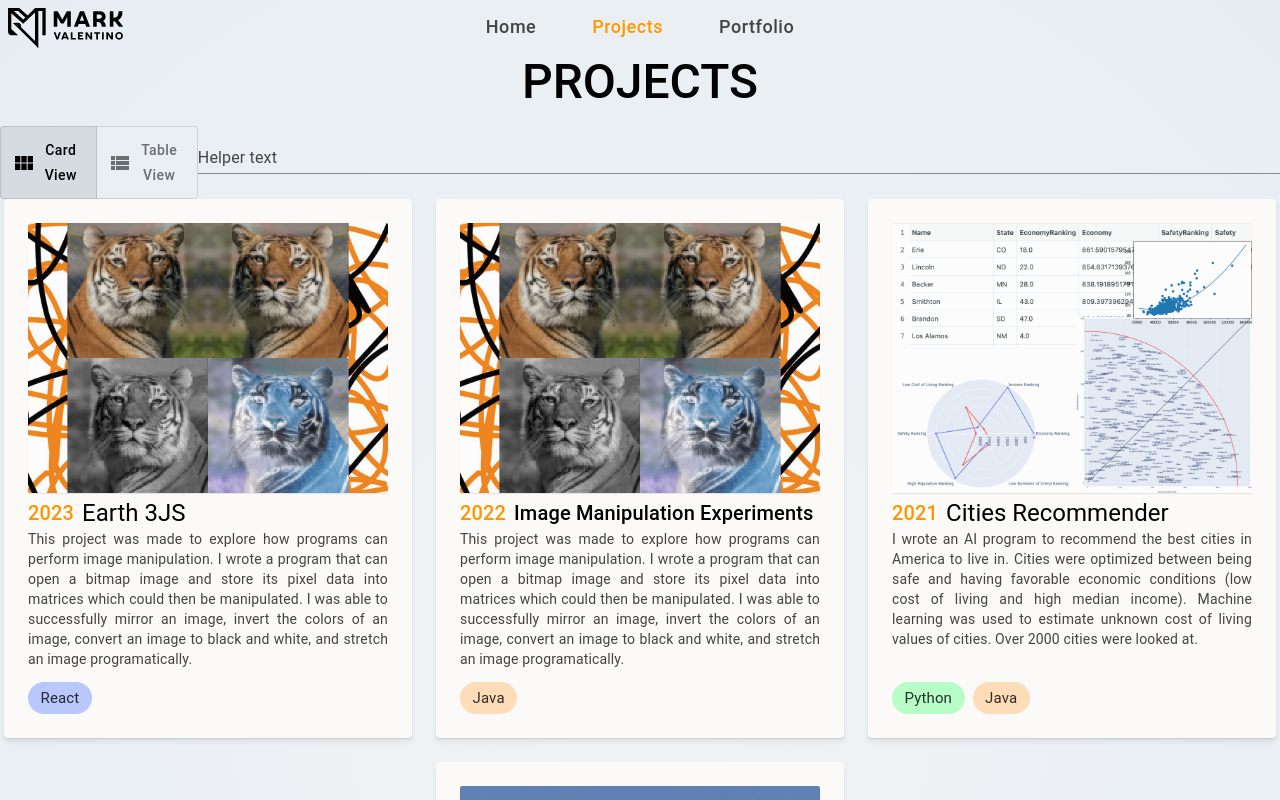
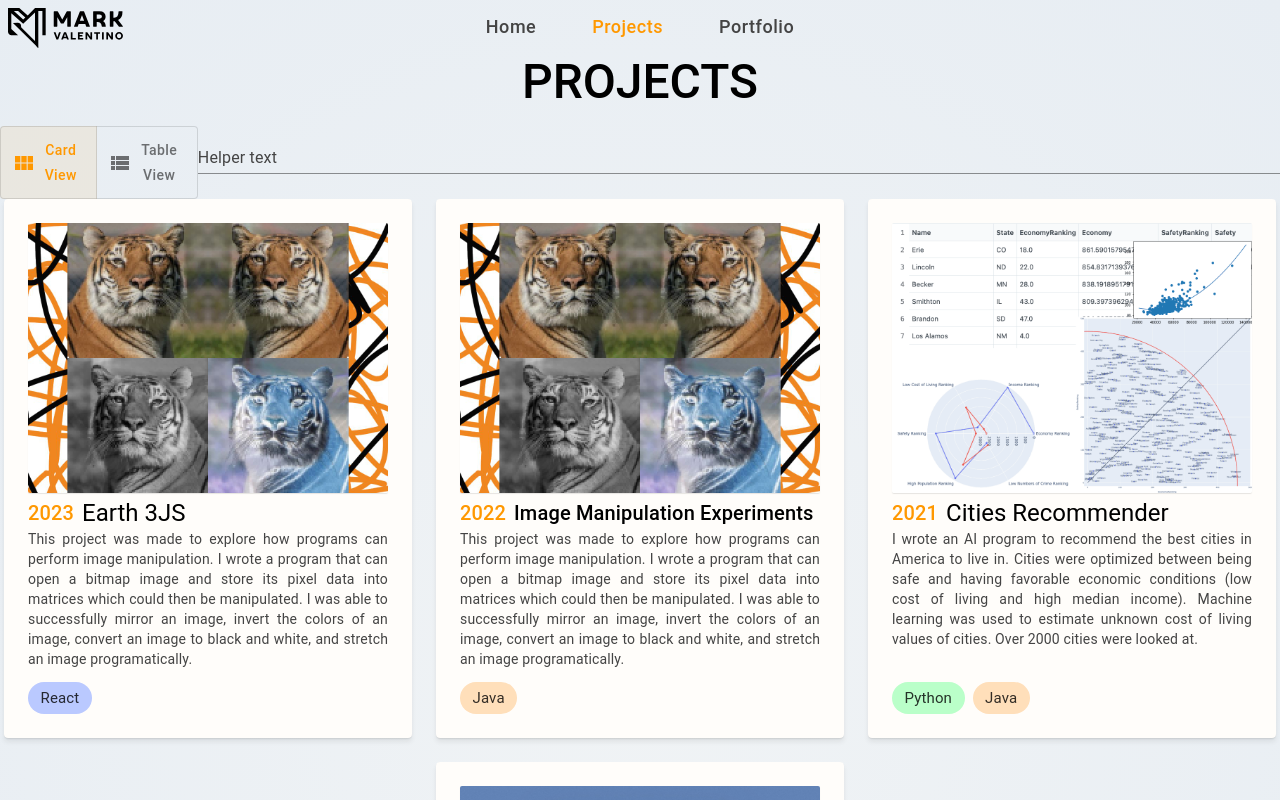
Before and after one commit to M-Valentino/M-Valentino_Node, a Next.js app: page /projects in a window 1280 px wide. Shown: the top 800 px of the page. Built offline with nearby package versions, Linux system fonts and the light colour scheme.

Commit message:
changed color of toggle button

```diff
--- a/src/pages/projects.jsx
+++ b/src/pages/projects.jsx
@@ -56,6 +56,7 @@ export default function projects() {
                 value="cardView"
                 aria-label="cardView"
                 disabled={view === "cardView"}
+                color="primary"
               >
                 <ViewModuleIcon /> Card View
               </ToggleButton>
@@ -63,6 +64,7 @@ export default function projects() {
                 value="tableView"
                 aria-label="tableView"
                 disabled={view === "tableView"}
+                color="primary"
               >
                 <ViewListIcon /> Table View
               </ToggleButton>
```
